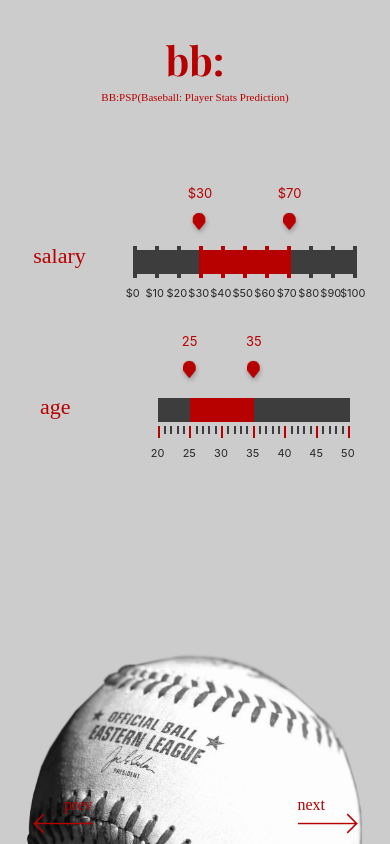
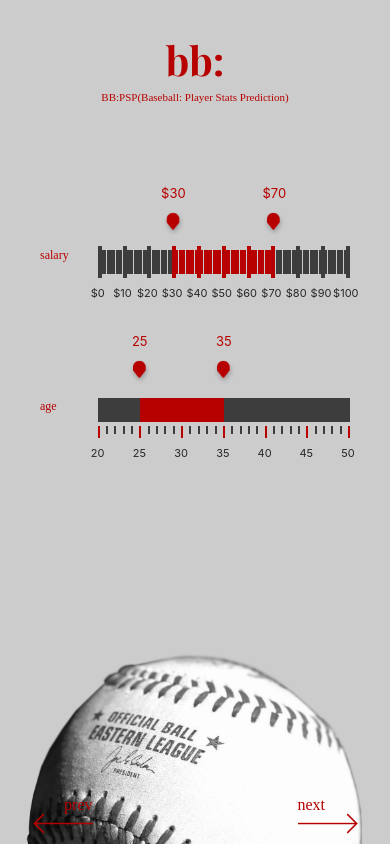
Before and after one commit to BB-PSP/BB-PSP-client, a Next.js app: page /custom/range in a window 390 px wide. Built offline with nearby package versions, Linux system fonts and the light colour scheme; a web font is replaced by a local one.

Commit message:
style: :lipstick: 모바일, 태블릿 버전 디자인

```diff
--- a/src/components/custom/RangeSlider/AgeRangeSlider.tsx
+++ b/src/components/custom/RangeSlider/AgeRangeSlider.tsx
@@ -1,4 +1,5 @@
 import styled from 'styled-components';
+import { breakpoints } from '../../../styles/media';
 
 import RangeSliderThumb from './RangeSliderThumb';
 import { useRangeSlider } from './useRangeSlider';
@@ -11,10 +12,26 @@ const Wrapper = styled.div`
 
 const Label = styled.label`
   font-family: 'RobotoMonoRegular';
-  font-size: 2.2rem;
-  line-height: 2.9rem;
-  padding-right: 8.7rem;
-  padding-top: 5.8rem;
+  ${breakpoints.large} {
+    font-size: 2.2rem;
+    line-height: 2.9rem;
+    padding-right: 8.7rem;
+    padding-top: 5.8rem;
+  }
+  ${breakpoints.medium} {
+    font-size: 2.2rem;
+    line-height: 2.9rem;
+    padding-right: 8.7rem;
+    padding-top: 5.8rem;
+  }
+  ${breakpoints.small} {
+    font-size: 1.2rem;
+    line-height: 2.9rem;
+    padding-right: 1.7rem;
+    padding-top: 5.8rem;
+    width: 6.7rem;
+  }
+
   color: #b70000;
 `;
 
--- a/src/components/custom/RangeSlider/SalaryRangeSlider.tsx
+++ b/src/components/custom/RangeSlider/SalaryRangeSlider.tsx
@@ -1,4 +1,5 @@
 import styled from 'styled-components';
+import { breakpoints } from '../../../styles/media';
 
 import RangeSliderThumb from './RangeSliderThumb';
 import { useRangeSlider } from './useRangeSlider';
@@ -13,11 +14,26 @@ const Wrapper = styled.div`
 
 const Label = styled.label`
   font-family: 'RobotoMonoRegular';
-  font-size: 2.2rem;
-  line-height: 2.9rem;
-  padding-right: 4.7rem;
-  padding-top: 5.8rem;
   color: #b70000;
+  ${breakpoints.large} {
+    font-size: 2.2rem;
+    line-height: 2.9rem;
+    padding-right: 4.7rem;
+    padding-top: 5.8rem;
+  }
+  ${breakpoints.medium} {
+    font-size: 2.2rem;
+    line-height: 2.9rem;
+    padding-right: 4.7rem;
+    padding-top: 5.8rem;
+  }
+  ${breakpoints.small} {
+    font-size: 1.2rem;
+    line-height: 2.9rem;
+    padding-right: 1.7rem;
+    padding-top: 5.8rem;
+    width: 6.7rem;
+  }
 `;
 
 const Rail = styled.div`
```
